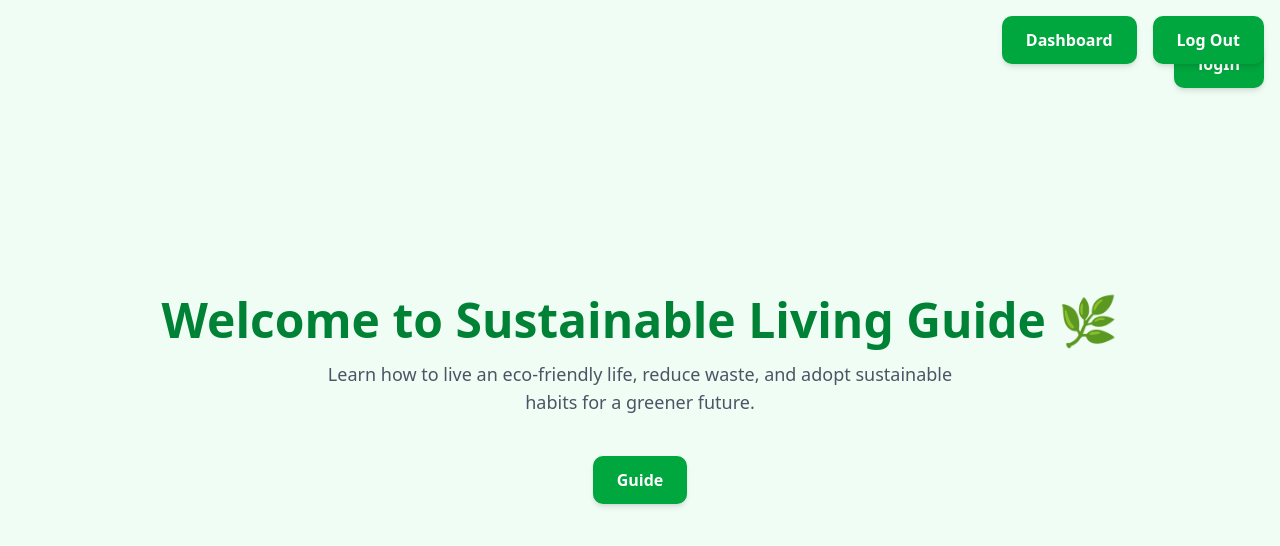
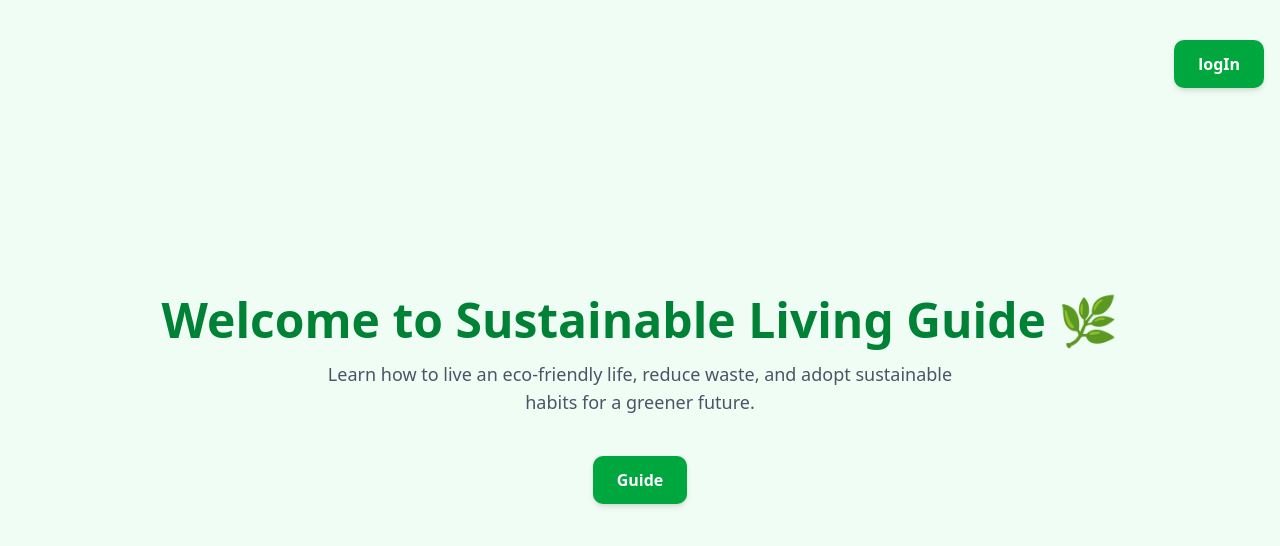
Before and after one commit to FullStackDevloperShubham/Sustainable-Living-Guide, a React (Vite) app in the folder Front-end/: page / in a window 1280 px wide. Shown: the top 546 px of the page. Built offline with nearby package versions, Linux system fonts and the light colour scheme.

Commit message:
display login is ueser is not authenticated

```diff
--- a/Front-end/src/Components/Dashboard/Dashboard.jsx
+++ b/Front-end/src/Components/Dashboard/Dashboard.jsx
@@ -2,7 +2,7 @@ import { useState, useEffect } from 'react'
 import { useAuth0 } from '@auth0/auth0-react'
 import { Link } from 'react-router-dom'
 import { Button } from "@/components/ui/button";
-import { X , Pencil } from "lucide-react";
+import { X } from "lucide-react";
 import axios from 'axios';
 
 const Dashboard = () => {
@@ -39,7 +39,7 @@ const Dashboard = () => {
     // Fetch the document count the post
     useEffect(() => {
         axios.get('http://localhost:5000/countOfDocuments')
-            .then((res) => res.json)
+            .then((res) => res.data)
             .then((data) => setPostCount(data))
             .catch((error) => console.log("Error fetching the data:", error.message))
     }, [])  // Added dependency array to prevent unnecessary re-fetching
--- a/Front-end/src/Components/Home/Home.jsx
+++ b/Front-end/src/Components/Home/Home.jsx
@@ -1,8 +1,14 @@
 import { Link } from 'react-router-dom';
 import LogIn from '../LogIn/LogIn';
-import LogOut from '../LogOut/LogOut';
 import Dashboard from '../Dashboard/Dashboard';
+import {useAuth0} from '@auth0/auth0-react';
 const Home = () => {
+
+    // Check if user is authenticated
+    const { user, isAuthenticated, isLoading } = useAuth0();
+
+    if (isLoading) return <p>Loading...</p>;
+
     return (
         <div className="bg-green-50 min-h-screen flex flex-col items-center justify-center text-center px-6">
             {/* Hero Section */}
@@ -21,12 +27,17 @@ const Home = () => {
                 </button>
             </Link>
 
+            {
+                isAuthenticated? (
+                    <Dashboard />
+                ) : (
+                    <LogIn />
+                )
+            }
 
-                {/* LogIn */}
-                <LogIn />
 
-                {/* LogOut */}
-                <LogOut />
+
+
 
 
         </div>
```
